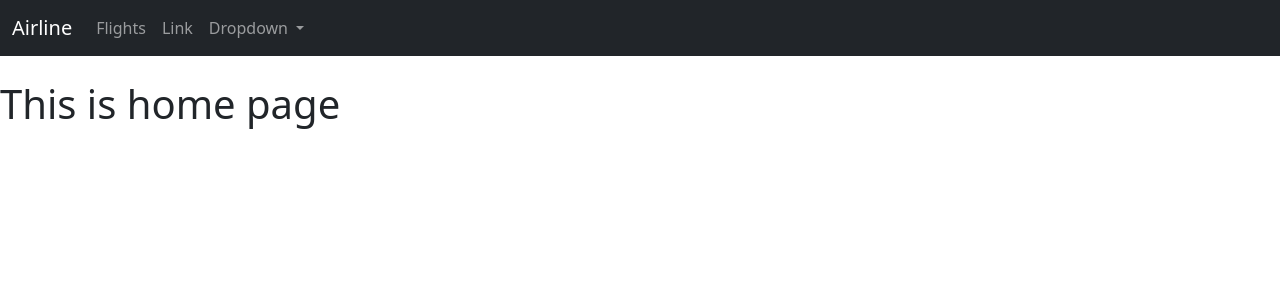
After one commit to dev-nomi/airline, a Django app: page / in a window 1280 px wide. The commit adds this page. Shown: the top 300 px of the page. Run offline with Django 3.2, Linux system fonts and the light colour scheme; some libraries are stand-ins or nearby versions.

Commit message:
Add home page

```diff
--- a/airline/urls.py
+++ b/airline/urls.py
@@ -16,7 +16,10 @@ Including another URLconf
 from django.contrib import admin
 from django.urls import path,include
 
+from flights import views
+
 urlpatterns = [
+    path('',views.home,name='home'),
     path('admin/', admin.site.urls),
     path('flights/',include('flights.urls'))
 ]
--- /dev/null
+++ b/flights/templates/flights/home.html
@@ -0,0 +1,6 @@
+{% extends "flights/layout.html" %}
+
+{% block body %}
+  <br>
+  <h1>This is home page</h1>
+{% endblock %}
--- a/flights/templates/flights/layout.html
+++ b/flights/templates/flights/layout.html
@@ -13,14 +13,14 @@
 <body>
   <nav class="navbar navbar-expand-lg navbar-dark bg-dark">
     <div class="container-fluid">
-      <a class="navbar-brand" href="#">Airline</a>
+      <a class="navbar-brand" href="{% url 'home' %}">Airline</a>
       <button class="navbar-toggler" type="button" data-bs-toggle="collapse" data-bs-target="#navbarSupportedContent" aria-controls="navbarSupportedContent" aria-expanded="false" aria-label="Toggle navigation">
         <span class="navbar-toggler-icon"></span>
       </button>
       <div class="collapse navbar-collapse" id="navbarSupportedContent">
         <ul class="navbar-nav me-auto mb-2 mb-lg-0">
           <li class="nav-item">
-            <a class="nav-link" aria-current="page" href="#">Home</a>
+            <a class="nav-link" aria-current="page" href="{% url 'flights:index' %}">Flights</a>
           </li>
           <li class="nav-item">
             <a class="nav-link" href="#">Link</a>
--- a/flights/views.py
+++ b/flights/views.py
@@ -1,6 +1,12 @@
+from django.http.response import HttpResponse
 from django.shortcuts import render
 from .models import Flight
 # Create your views here.
+
+
+def home(request):
+  return render (request,'flights/home.html')
+
 
 def index(request):
   return render(request,'flights/index.html',{
```
Also changed, not shown: 1 other file.
